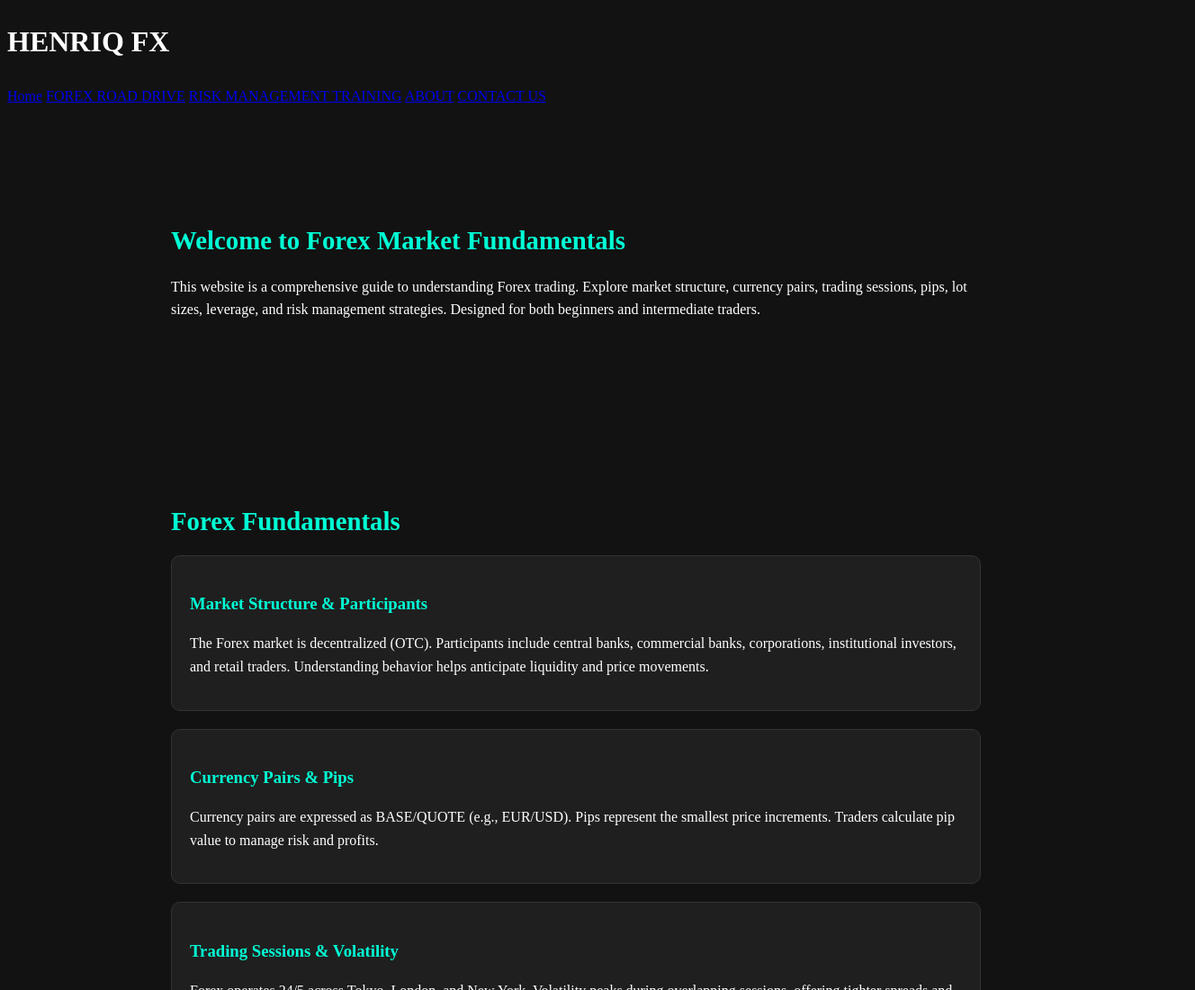
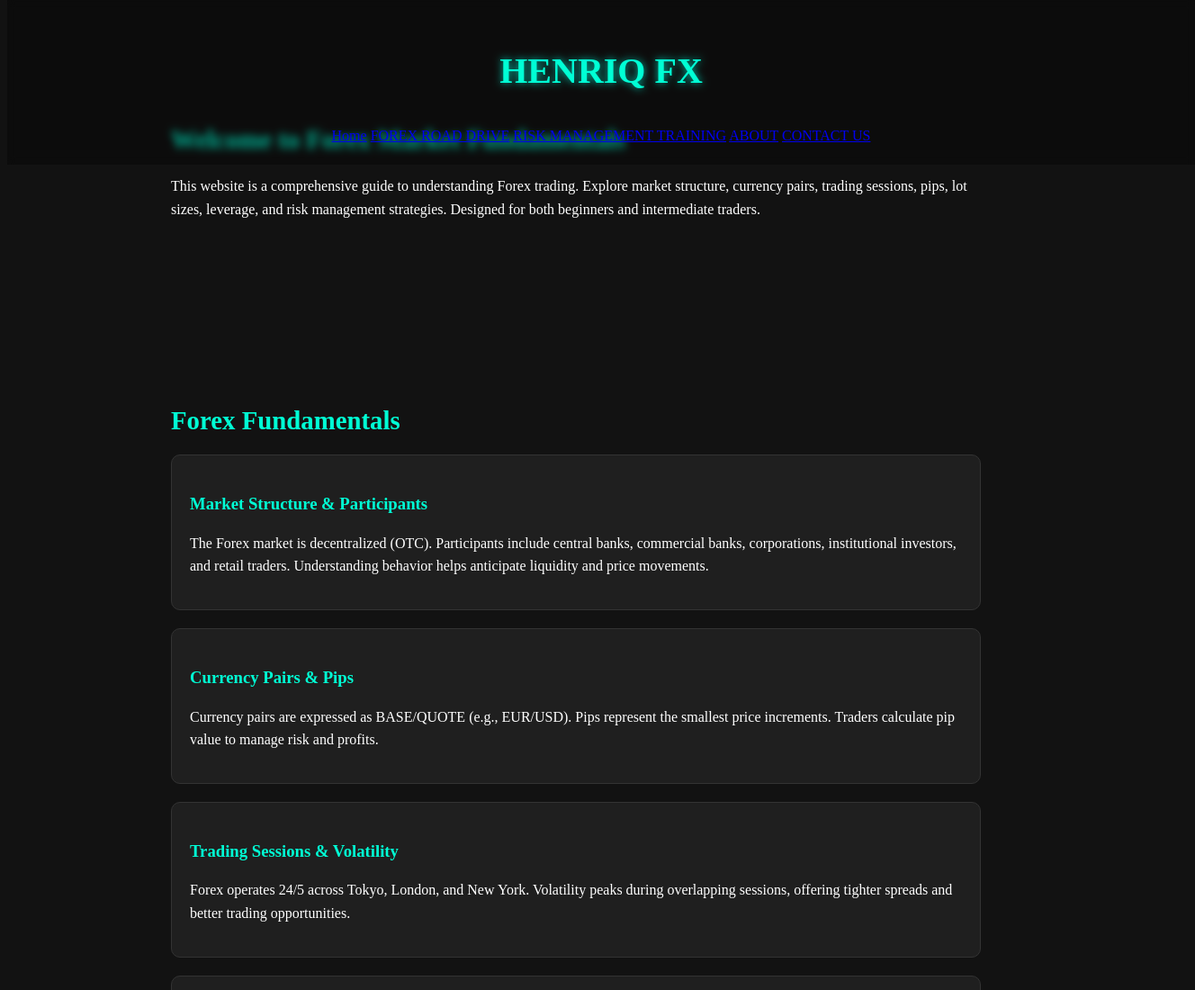
Before and after one commit to luyondehenriq/Forex-shit, a plain HTML site: page index.html in a window 1280 px wide. Shown: the top 1100 px of the page at 90% size, 1328 px wide, since content can reach past the window. Drawn offline with Linux system fonts and the light colour scheme.

Commit message:
Update style.css

```diff
--- a/style.css
+++ b/style.css
@@ -4,33 +4,21 @@ html {scroll-behavior: smooth;}
 body {background-color:#121212; color:#fff; line-height:1.6;}
 
 /* header */
-.hamburger {
-    display: none;
-    font-size: 2rem;
-    color: #00ffd5;
-    cursor: pointer;
+header {
+    position: absolute;
+    width: 100%;
+    top: 0;
+    padding: 20px;
+    text-align: center;
+    z-index: 1000;
+    background: rgba(0,0,0,0.3);
+    backdrop-filter: blur(5px);
 }
 
-.mobile-nav {
-    display: none;
-    flex-direction: column;
-    background: #1f1f1f;
-    position: absolute;
-    top: 60px;
-    right: 20px;
-    border-radius: 10px;
-    overflow: hidden;
-}
-
-.mobile-nav a {
-    padding: 10px 20px;
-    border-bottom: 1px solid #333;
-    color: #fff;
-    text-decoration: none;
-}
-
-.hamburger.active + .mobile-nav {
-    display: flex;
+header h1 {
+    font-size: 2.5rem;
+    color: #00ffd5;
+    text-shadow: 0 0 10px #00c2aa;
 }
 
 /* Sections */
```
